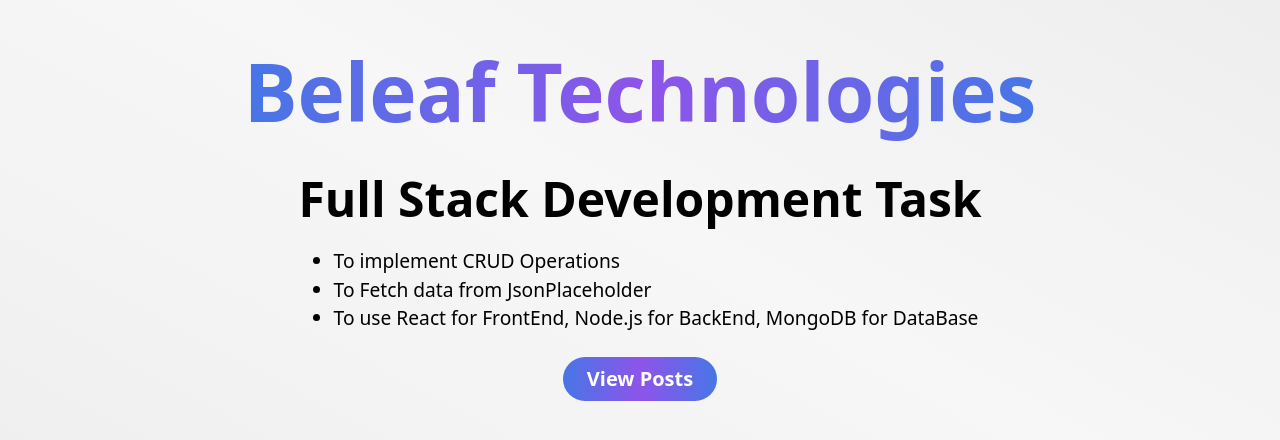
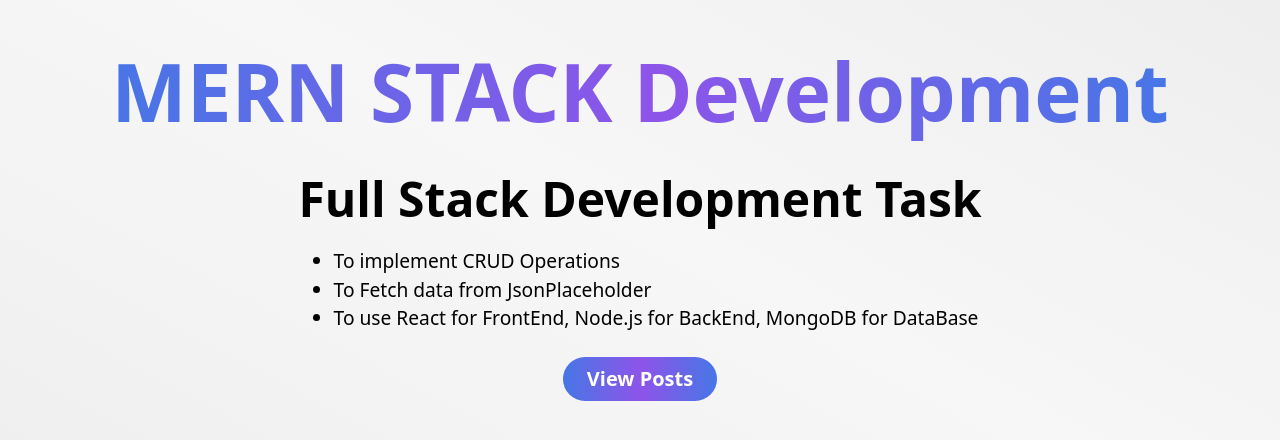
Before and after one commit to HarishBabu-DV/Task, a React (Vite) app in the folder frontend/: page / in a window 1280 px wide. Shown: the part 184-624 px from the top of the page. Built offline with nearby package versions, Linux system fonts and the light colour scheme.

Commit message:
modified heading in home.jsx

```diff
--- a/frontend/src/pages/Home.jsx
+++ b/frontend/src/pages/Home.jsx
@@ -4,7 +4,7 @@
 const Home = () => {
   return (
     <section className="hero-section gradient-background">
-        <h1 className="text-center text-[5rem] font-bold max-md:text-[4rem] max-sm:text-[2.5rem] company-name ">Beleaf Technologies</h1>
+        <h1 className="text-center text-[5rem] font-bold max-md:text-[4rem] max-sm:text-[2.5rem] company-name ">MERN STACK Development</h1>
         <h1 className="text-center text-5xl max-md:text-4xl max-sm:text-2xl font-bold">Full Stack Development Task</h1>
         <ul className="ml-8 list-disc text-[1.2rem] max-md:text-lg max-sm:text-[1rem] ">
             <li> To implement CRUD Operations</li>
```
